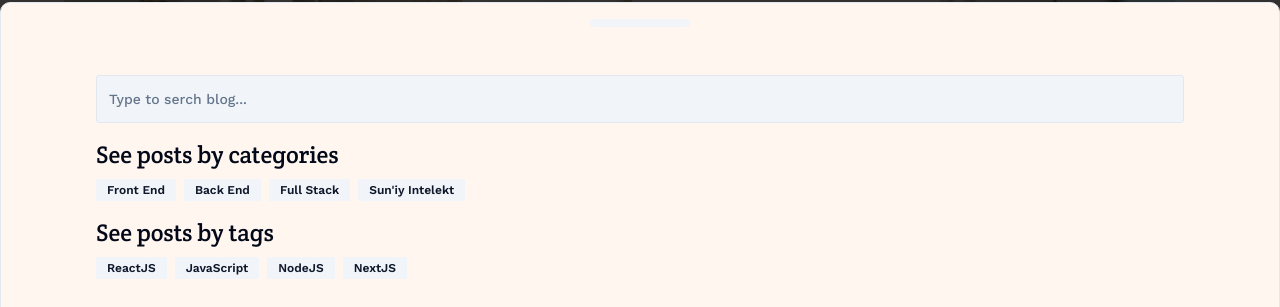
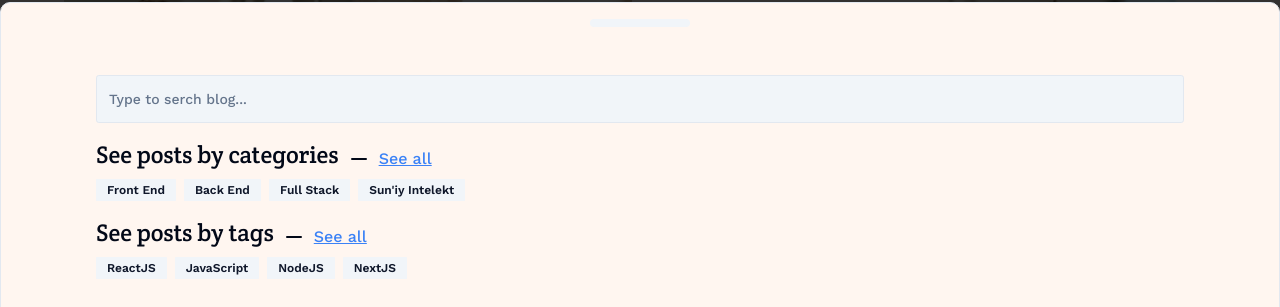
Before and after one commit to frontend-tester02/shokh-blog, a Next.js app: page /about in a window 1280 px wide. Both pictures are taken after a click on the button "Search". Shown: the part 472-779 px from the top of the page. Built offline with nearby package versions, Linux system fonts and the light colour scheme.

Commit message:
Add see all post lint global-search page

```diff
--- a/app/(root)/_components/global-search.tsx
+++ b/app/(root)/_components/global-search.tsx
@@ -1,8 +1,9 @@
 import { Badge } from "@/components/ui/badge"
-import { Drawer, DrawerContent, DrawerTrigger } from "@/components/ui/drawer"
+import { Drawer, DrawerClose, DrawerContent, DrawerTrigger } from "@/components/ui/drawer"
 import { Input } from "@/components/ui/input"
 import { popularCategories, popularTags } from "@/constants"
-import { Search } from "lucide-react"
+import { Minus, Search } from "lucide-react"
+import Link from "next/link"
 
 const GlobalSearch = () => {
     return (
@@ -16,7 +17,13 @@ const GlobalSearch = () => {
                 <div className="container max-w-6xl mx-auto py-12">
                     <Input className="bg-secondary" placeholder="Type to serch blog..."/>
                     <div className="flex flex-col space-2-2 mt-4">
-                        <p className="font-creteRound text-2xl mb-2">See posts by categories</p>
+                        <div className="flex items-center gap-2">
+                            <p className="font-creteRound text-2xl mb-2">See posts by categories</p>
+                            <Minus/>
+                            <Link href={'/categories'} >
+                                <DrawerClose className="text-blue-500 underline hover:opacity-90">See all</DrawerClose>
+                            </Link>
+                        </div>
                         <div className="flex flex-wrap gap-2">
                             {popularCategories.map(item => (
                                 <Badge key={item.slug} variant={'secondary'}>{item.name}</Badge>
@@ -25,7 +32,14 @@ const GlobalSearch = () => {
                     </div>
 
                     <div className="flex flex-col space-2-2 mt-4">
-                        <p className="font-creteRound text-2xl mb-2">See posts by tags</p>
+                        <div className="flex items-center gap-2">
+                            <p className="font-creteRound text-2xl mb-2">See posts by tags</p>
+                            <Minus/>
+                            <Link href={'/tags'}>
+                                <DrawerClose className="text-blue-500 underline hover:opacity-90">See all</DrawerClose>
+                            </Link>
+                        </div>
+
                         <div className="flex flex-wrap gap-2">
                             {popularTags.map(item => (
                                 <Badge key={item.slug} variant={'secondary'}>{item.name}</Badge>
```
